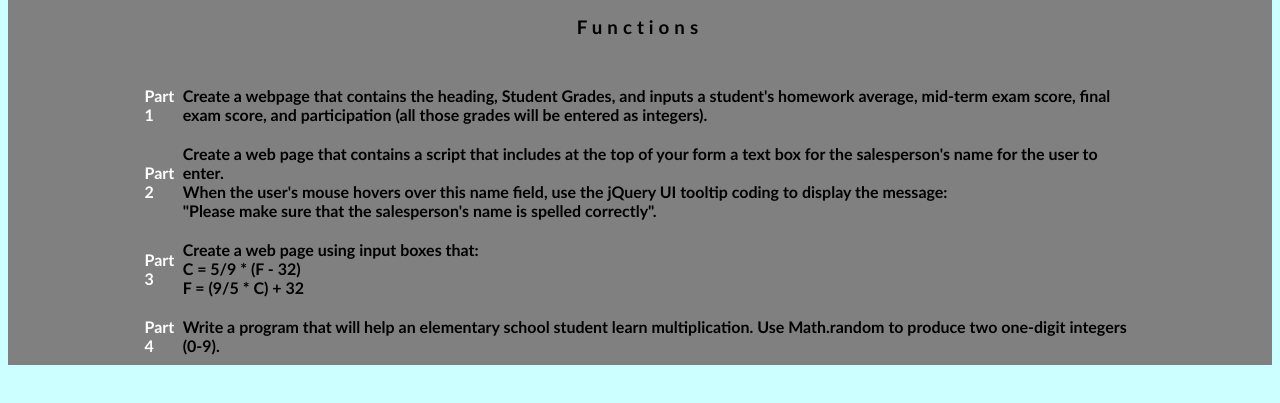
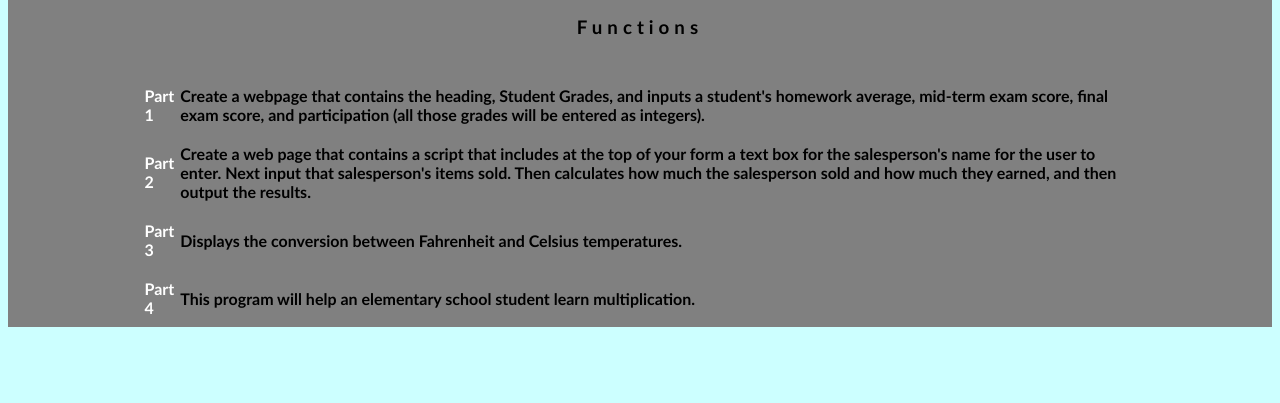
Before and after one commit to Fvargas78/HW3, a plain HTML site: page index.html in a window 1280 px wide. Shown: the part 235-638 px from the top of the page. Drawn offline with Linux system fonts and the light colour scheme.

Commit message:
Update index.html

```diff
--- a/index.html
+++ b/index.html
@@ -30,31 +30,19 @@
             <tr>
             <td class = "parts"><label><a href="hw3part1.html">Part 1</a></label></td>
             <td><span class = "description">Create a webpage that contains the heading, Student Grades, and inputs a student's homework average, mid-term exam score, final exam score, and participation (all those grades will be entered as integers).</span></td>
-                </tr>
-                <tr>
+            </tr><tr>
             <td class = "parts"><label><a href="hw3part2.html">Part 2</a></label></td>
-                  <td><span class = "description">Create a web page that contains a script that includes at the top of your form  a text box for the salesperson's name for the user to enter.<br> When the user's mouse hovers over this name field, use the jQuery UI tooltip coding to display the message: <br>"Please make sure that the salesperson's name is spelled correctly". </span></td>
+            <td><span class = "description">Create a web page that contains a script that includes at the top of your form  a text box for the salesperson's name for the user to enter. Next input that salesperson's items sold. Then calculates how much the salesperson sold and how much they earned, and then output the results. </span></td>
             </tr>
             <tr>
             <td class = "parts"><label><a href="hw3part3.html">Part 3</a></label></td>
-                  <td><span class = "description"> Create a web page using input boxes that:<br>
-                   C = 5/9 * (F - 32)<br>
-                   F = (9/5 * C) + 32</span></td>
+            <td><span class = "description"> Displays the conversion between Fahrenheit and Celsius temperatures.</span><br>
             </tr>
             <tr>
             <td class = "parts"><label><a href="hw3part4.html">Part 4</a></label></td>
-                <td><span class = "description">Write a program that will help an elementary school student learn multiplication. Use Math.random to produce two one-digit integers (0-9). </span></td>
-
+            <td><span class = "description">This program  will help an elementary school student learn multiplication. </span></td>
             </tr>
         </table>
-
        </main>
-
-        <section>
-        </section>
-
-        <footer>
-        </footer>
     </body>
-
 </html>
```
Lines whose indentation alone changed are shown as unchanged.
